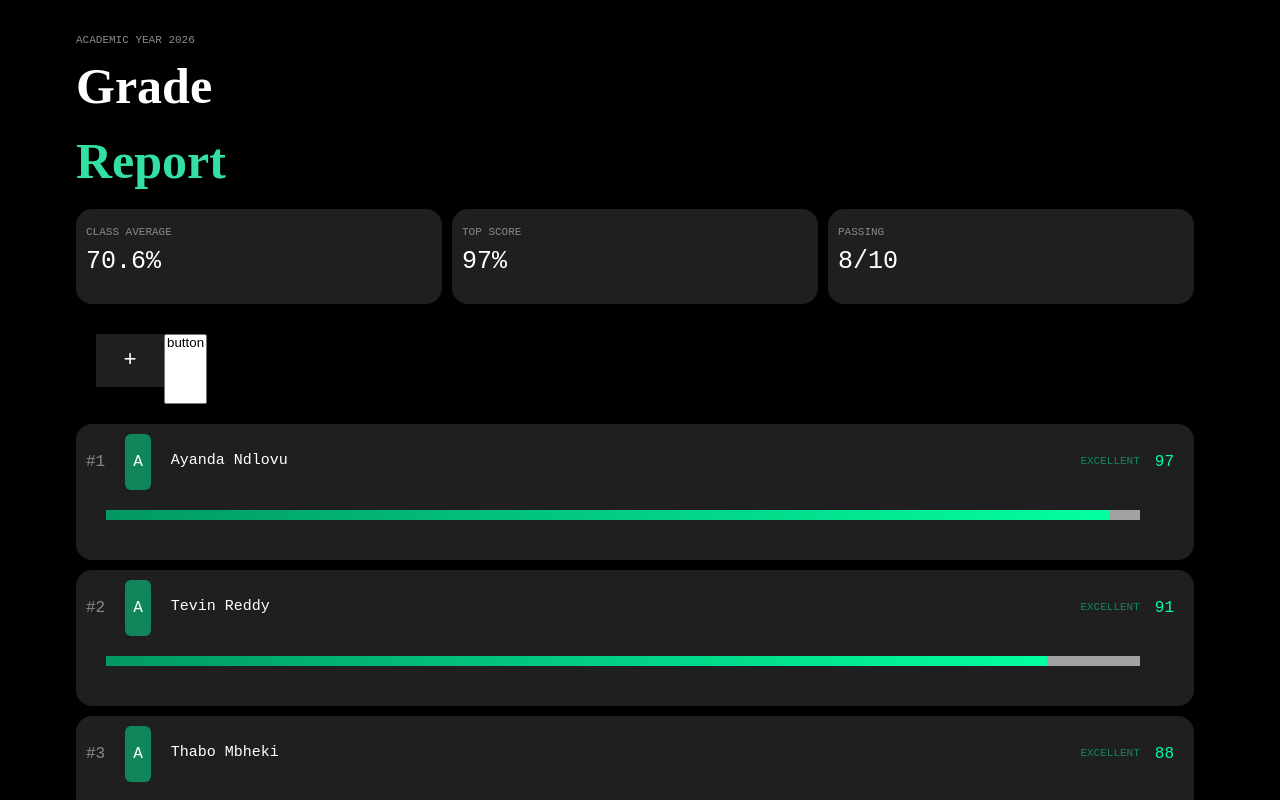
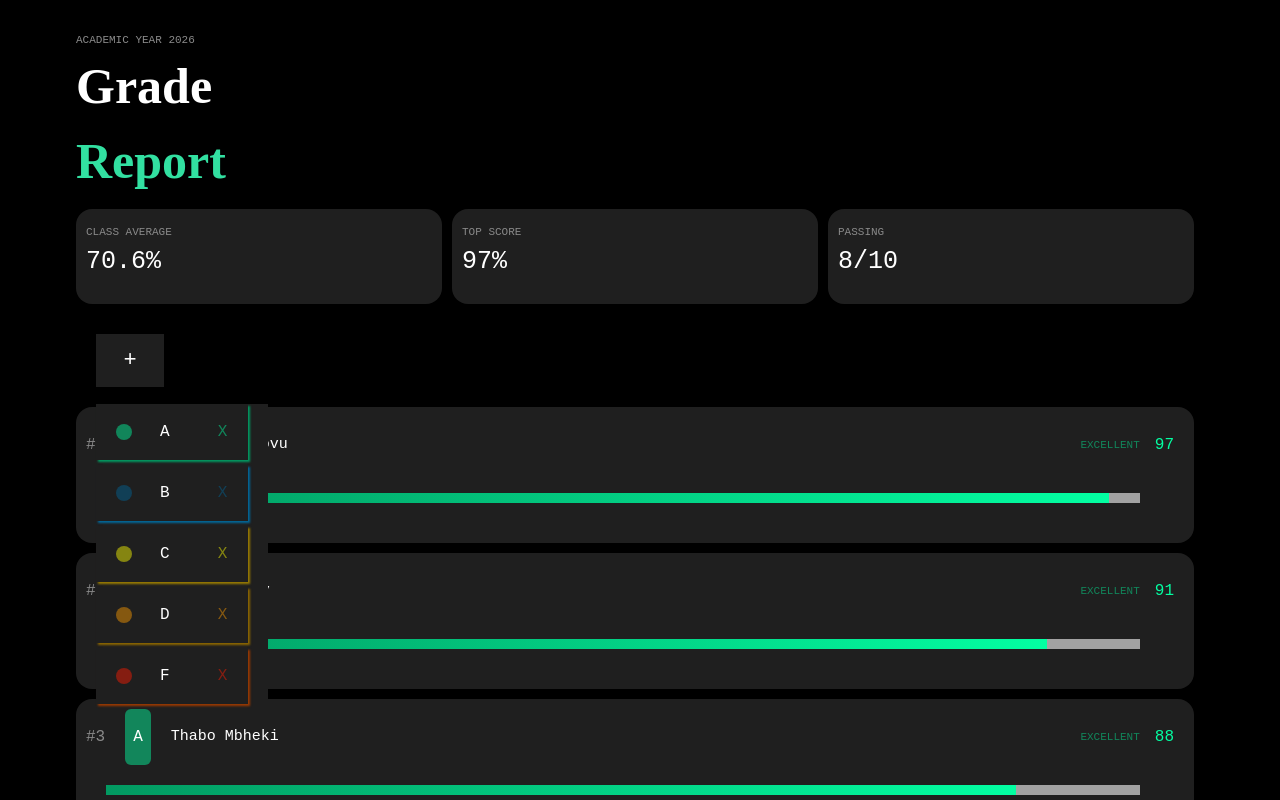
Before and after one commit to blebopo/grade-report, a React (Vite) app: page / in a window 1280 px wide. Built offline with nearby package versions, Linux system fonts and the light colour scheme.

Commit message:
Feature: Dropdown added layout started

```diff
--- a/src/components/FilterButtonDropdown.tsx
+++ b/src/components/FilterButtonDropdown.tsx
@@ -1,9 +1,29 @@
-export default function FilterButtonDropdownComponent({}) {
-   return (
+import "../styles/FilterButtonDropdown.css";
+import type { GradeRange } from "../types/grades";
+import FilterButtonComponent from "./FilterButton";
+
+interface FilterButtonDropdownProps {
+  grades: {
+    grade: GradeRange;
+    isSelected: boolean;
+  }[];
+  removeFilter: () => void;
+}
+
+export default function FilterButtonDropdownComponent({
+  grades,
+  removeFilter,
+}: FilterButtonDropdownProps) {
+  return (
     <>
-      <select name="filters" id="filters" multiple>
-        <option value="filter-button">button</option>
-      </select>
+      <div className="custom-dropdown">
+        {grades.map((grade) => (
+          <FilterButtonComponent
+            grade={grade.grade}
+            removeFilter={removeFilter}
+          />
+        ))}
+      </div>
     </>
-   );
+  );
 }
--- a/src/components/Legend.tsx
+++ b/src/components/Legend.tsx
@@ -10,16 +10,15 @@ export default function LegendComponent() {
     ...gradeRanges.map((grade) => {
       return {
         grade,
-        isSelected: false
+        isSelected: false,
       };
     }),
   ];
-  const hiddenFilters = [...gradeRanges];
+  const hiddenFilters = displayedFilters.filter((grade) => !grade.isSelected);
   // If buttons have been selected add them to buttons to display
   function removeFilter() {}
   function addFilter() {
     // On click show dropdown
-    displayedFilters.filter(grade => !grade.isSelected)
   }
   return (
     <div className="grade-legend">
@@ -33,8 +32,13 @@ export default function LegendComponent() {
             />
           );
         })}
-      <AddFilterButtonComponent addFilter={addFilter} />
-      <FilterButtonDropdownComponent />
+      <div className="filter-addition-container">
+        <AddFilterButtonComponent addFilter={addFilter} />
+        <FilterButtonDropdownComponent
+          grades={hiddenFilters}
+          removeFilter={removeFilter}
+        />
+      </div>
     </div>
   );
 }
--- /dev/null
+++ b/src/styles/FilterButtonDropdown.css
@@ -0,0 +1,11 @@
+#filters {
+  background-color: #1f1f1f;
+}
+
+.custom-dropdown {
+  /* display: none; */
+  margin-top: 70px;
+  position: absolute;
+  z-index: 2;
+  background-color: #1f1f1f;
+}
--- a/src/styles/Legend.css
+++ b/src/styles/Legend.css
@@ -29,3 +29,8 @@
 .close-button:hover {
   border-color: var(--grade_color);
 }
+
+.filter-addition-container {
+    display: flex;
+    flex-direction: column;
+}
```
